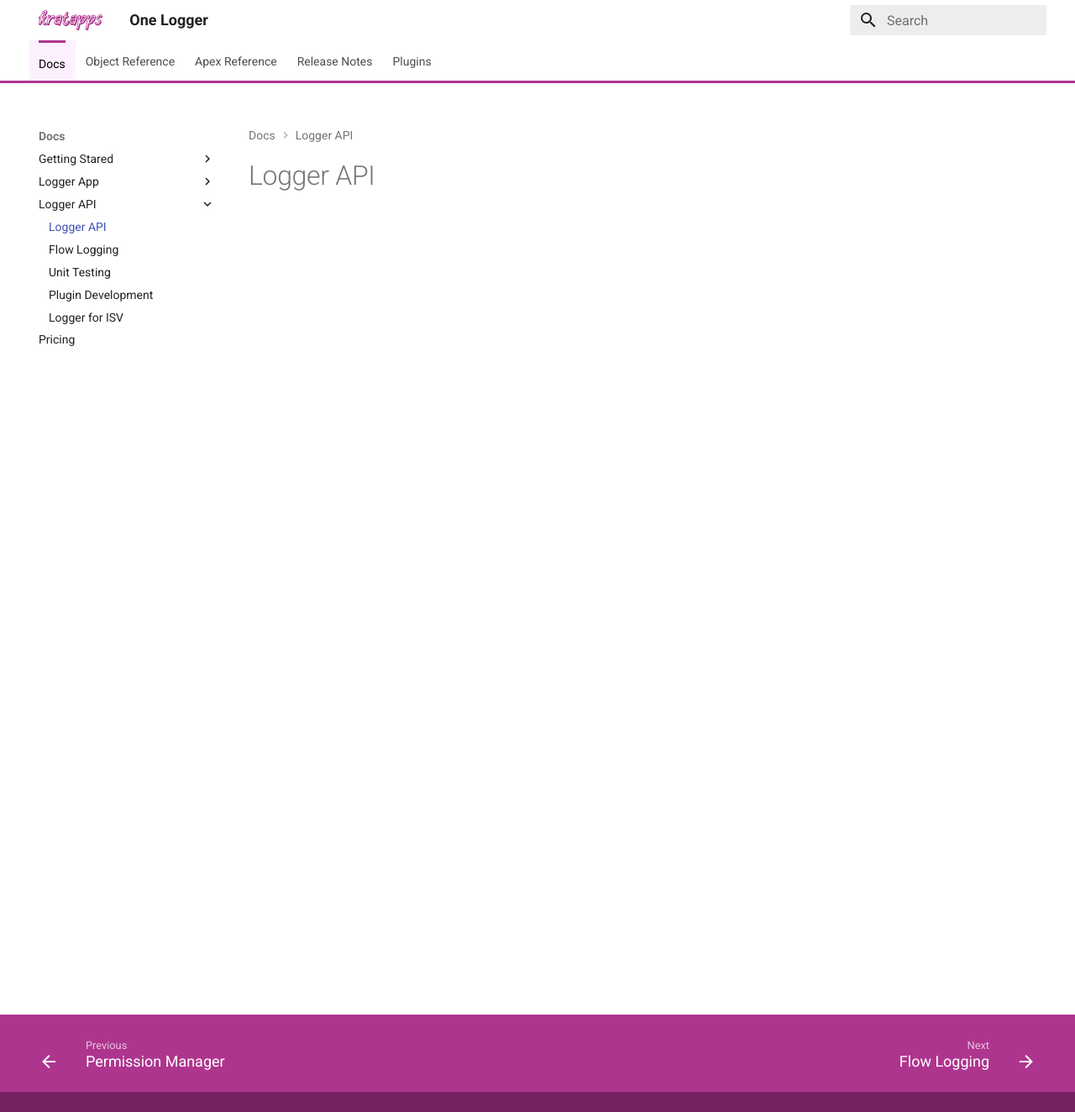
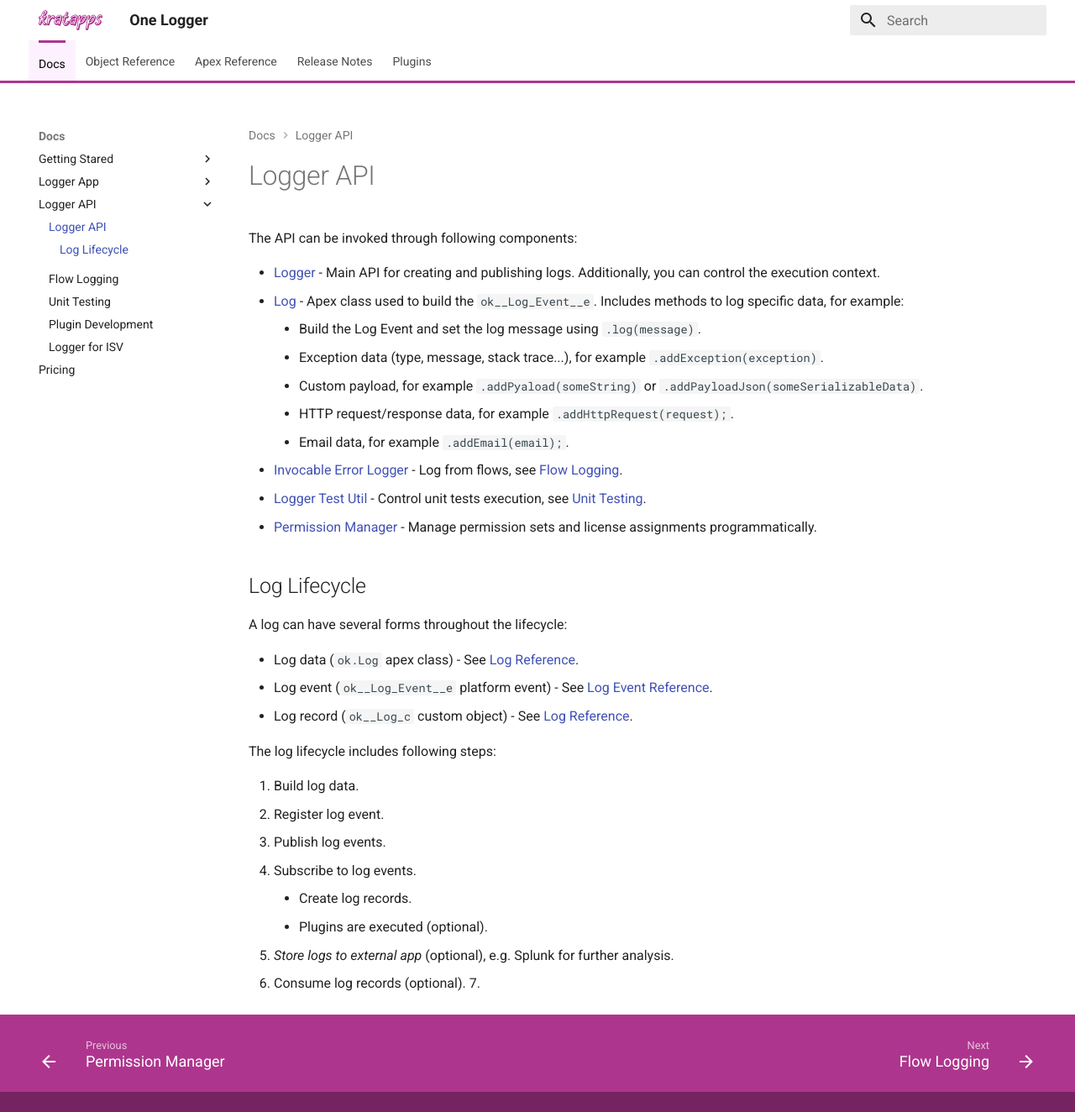
Before and after one commit to kratapps/one-logger-kratapps-com, an MkDocs documentation site: the page built from docs/docs/api/index.md, in a window 1280 px wide and 1324 px high. Shown: the whole window at 84% size. Built offline with MkDocs 1.6.1 and Material for MkDocs 9.7.7, drawn with Linux system fonts in a browser that asks for light colours.

Commit message:
Update docs.

```diff
--- a/docs/docs/api/index.md
+++ b/docs/docs/api/index.md
@@ -1 +1,34 @@
 # Logger API
+
+The API can be invoked through following components:
+
+-   [Logger](../../reference/Logger.md) - Main API for creating and publishing logs. Additionally, you can control the execution context.
+-   [Log](../../reference/Log.md) - Apex class used to build the `ok__Log_Event__e`. Includes methods to log specific data, for example:
+    -   Build the Log Event and set the log message using `.log(message)`.
+    -   Exception data (type, message, stack trace...), for example `.addException(exception)`.
+    -   Custom payload, for example `.addPyaload(someString)` or `.addPayloadJson(someSerializableData)`.
+    -   HTTP request/response data, for example `.addHttpRequest(request);`.
+    -   Email data, for example `.addEmail(email);`.
+-   [Invocable Error Logger](../../reference/InvocableErrorLogger.md) - Log from flows, see [Flow Logging](flow-logging.md).
+-   [Logger Test Util](../../reference/LoggerTestUtil.md) - Control unit tests execution, see [Unit Testing](unit-testing.md).
+-   [Permission Manager](../../reference/PermissionManager.md) - Manage permission sets and license assignments programmatically.
+
+## Log Lifecycle
+
+A log can have several forms throughout the lifecycle:
+
+-   Log data (`ok.Log` apex class) - See [Log Reference](../../reference/Log.md).
+-   Log event (`ok__Log_Event__e` platform event) - See [Log Event Reference](../../reference/ok__Log_Event__e.md).
+-   Log record (`ok__Log_c` custom object) - See [Log Reference](../../reference/ok__Log__c.md).
+
+The log lifecycle includes following steps:
+
+1. Build log data.
+2. Register log event.
+3. Publish log events.
+4. Subscribe to log events.
+    - Create log records.
+    - Plugins are executed (optional).
+5. _Store logs to external app_ (optional), e.g. Splunk for further analysis.
+6. Consume log records (optional).
+7.
--- a/docs/stylesheets/extra.css
+++ b/docs/stylesheets/extra.css
@@ -38,6 +38,12 @@
     background-color: var(--color-secondary);
 }
 
+.md-content img {
+    padding: 1rem;
+    border-radius: 8px; /* Set the border-radius for rounded corners */
+    box-shadow: 0 4px 8px rgba(0, 0, 0, 0.2); /* Set the box shadow properties */
+}
+
 .md-typeset code.hljs {
     background-color: #2b2b2b;
     color: #bababa;
--- a/mkdocs.yml
+++ b/mkdocs.yml
@@ -5,8 +5,8 @@
       separator: '[\s\u200b\-\.,!=\[\]()"`/]+'
 theme:
   name: material
-  logo: assets/logo_kratapps.svg
-  favicon: assets/favicon.ico
+  logo: images/logo_kratapps.svg
+  favicon: images/favicon.ico
   features:
   #  - index.pages
     - announce.dismiss
@@ -96,7 +96,9 @@
     - Logger: reference/Logger.md
     - Log: reference/Log.md
     - InvocableLog: reference/InvocableLog.md
+    - InvocableErrorLogger: reference/InvocableErrorLogger.md
     - PermissionManager: reference/PermissionManager.md
+    - LoggerTestUtil: reference/LoggerTestUtil.md
   - Release Notes:
       - 1.44: release-notes/1.44.md
       - 1.43: release-notes/1.43.md
```
Also changed, not shown: docs/plugins/slack-for-one-logger.md (+1 -1 lines), docs/reference/InvocableFineLogger.md (+9 -0 lines), docs/reference/PermissionManager.md (+2 -0 lines), docs/images/favicon.ico (renamed from docs/assets/favicon.ico), docs/images/logo_kratapps.svg (renamed from docs/assets/logo_kratapps.svg), docs/images/one_logger_logo_200_200.png (renamed from docs/assets/one_logger_logo_200_200.png).
